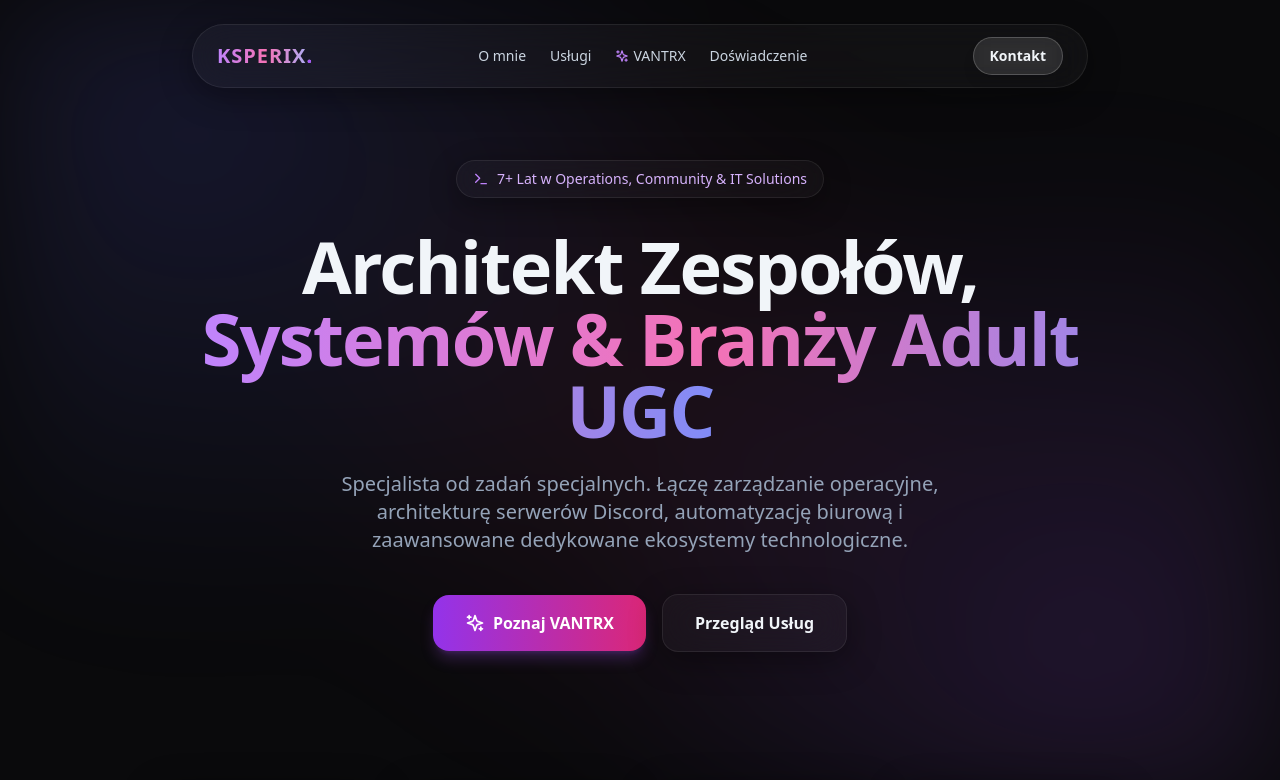
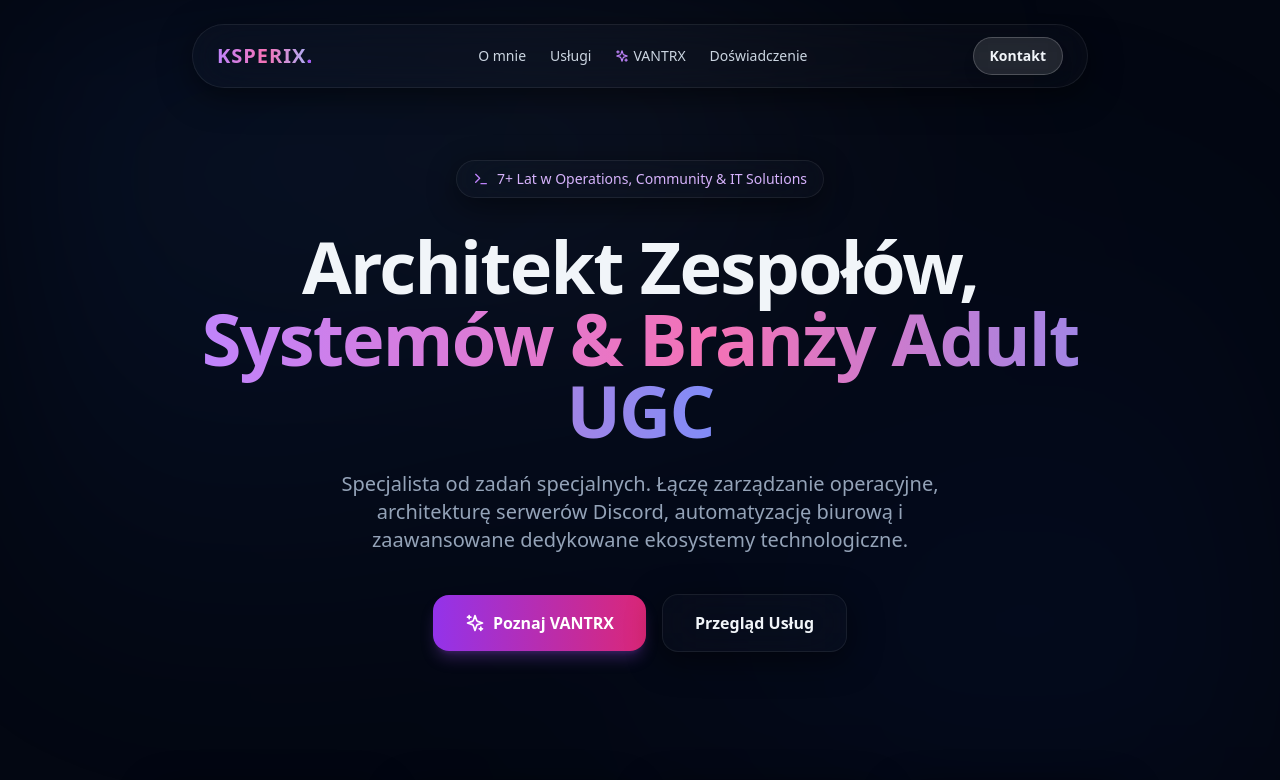
Before and after one commit to Ksperix/ksperix.dev, a Next.js app: page / in a window 1280 px wide. Shown: the top 780 px of the page. Built offline with nearby package versions, Linux system fonts and the light colour scheme.

Commit message:
Update globals.css

```diff
--- a/src/app/globals.css
+++ b/src/app/globals.css
@@ -7,13 +7,13 @@
 }
 
 body {
-  background: #0a0a0c;
-  color: #f3f4f6;
+  background: #030712;
+  color: #f8fafc;
   font-family: system-ui, -apple-system, sans-serif;
   overflow-x: hidden;
 }
 
-/* Tło z płynnymi plamami światła dla efektu Liquid Glass */
+/* Tło z chłodnym niebiesko-stalowym poświatem */
 .liquid-bg {
   position: fixed;
   top: 0;
@@ -22,22 +22,24 @@ body {
   height: 100vh;
   z-index: -1;
   background:
-    radial-gradient(circle at 15% 15%, rgba(99, 102, 241, 0.15) 0%, transparent 40%),
-    radial-gradient(circle at 85% 80%, rgba(168, 85, 247, 0.15) 0%, transparent 40%),
-    radial-gradient(circle at 50% 50%, rgba(236, 72, 153, 0.08) 0%, transparent 50%);
-  filter: blur(60px);
+    radial-gradient(circle at 20% 20%, rgba(59, 130, 246, 0.08) 0%, transparent 50%),
+    radial-gradient(circle at 80% 80%, rgba(29, 78, 216, 0.06) 0%, transparent 50%),
+    radial-gradient(circle at 50% 10%, rgba(255, 255, 255, 0.03) 0%, transparent 40%);
+  filter: blur(80px);
 }
 
-/* Klasa pomocnicza dla szklanych kart */
+/* Klasa Liquid Glass */
 .glass-card {
-  background: rgba(255, 255, 255, 0.03);
-  backdrop-filter: blur(20px);
-  -webkit-backdrop-filter: blur(20px);
-  border: 1px solid rgba(255, 255, 255, 0.08);
-  box-shadow: 0 8px 32px 0 rgba(0, 0, 0, 0.37);
+  background: rgba(255, 255, 255, 0.02);
+  backdrop-filter: blur(24px);
+  -webkit-backdrop-filter: blur(24px);
+  border: 1px solid rgba(255, 255, 255, 0.07);
+  box-shadow: 0 8px 32px 0 rgba(0, 0, 0, 0.5);
+  transition: all 0.3s cubic-bezier(0.4, 0, 0.2, 1);
 }
 
 .glass-card:hover {
-  border-color: rgba(255, 255, 255, 0.18);
-  box-shadow: 0 8px 32px 0 rgba(255, 255, 255, 0.05);
+  background: rgba(255, 255, 255, 0.04);
+  border-color: rgba(59, 130, 246, 0.3);
+  box-shadow: 0 12px 40px 0 rgba(59, 130, 246, 0.1);
 }
```
